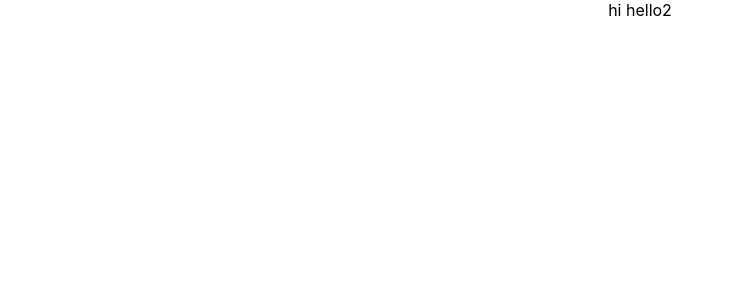
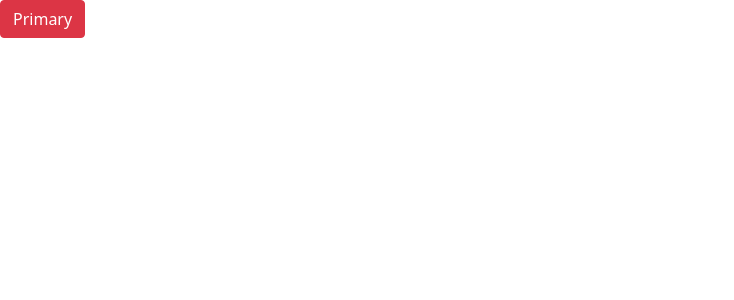
Before and after one commit to DulsaraNethmin/helsinki, a React (Create React App) app: page / in a window 1280 px wide. Shown: the top 300 px of the page, without its empty margins (0-734 px from the left). Built offline with nearby package versions, Linux system fonts and the light colour scheme.

Commit message:
booostrap added

```diff
--- a/package.json
+++ b/package.json
@@ -6,9 +6,10 @@
     "@testing-library/jest-dom": "^5.14.1",
     "@testing-library/react": "^11.2.7",
     "@testing-library/user-event": "^12.8.3",
+    "bootstrap": "^5.1.1",
     "react": "^17.0.2",
     "react-dom": "^17.0.2",
-    "react-scripts": "4.0.3",
+    "react-scripts": "^1.1.5",
     "web-vitals": "^1.1.2"
   },
   "scripts": {
--- a/public/index.html
+++ b/public/index.html
@@ -39,5 +39,6 @@
       To begin the development, run `npm start` or `yarn start`.
       To create a production bundle, use `npm run build` or `yarn build`.
     -->
+
   </body>
 </html>
--- a/src/App.js
+++ b/src/App.js
@@ -1,10 +1,12 @@
 import './App.css';
+import React from 'react';
+
 
 function App() {
   return (
-    <div className="App">
-          hi hello2
-    </div>
+<div>
+<button type="button" class="btn btn-danger">Primary</button>
+</div>
   );
 }
 
--- a/src/index.js
+++ b/src/index.js
@@ -2,7 +2,7 @@
 import ReactDOM from 'react-dom';
 import './index.css';
 import App from './App';
-
+import 'bootstrap/dist/css/bootstrap.css'
 
 ReactDOM.render(
   <React.StrictMode>
```
Also changed, not shown: 1 other file (tests, documents, lock files or other folders).
